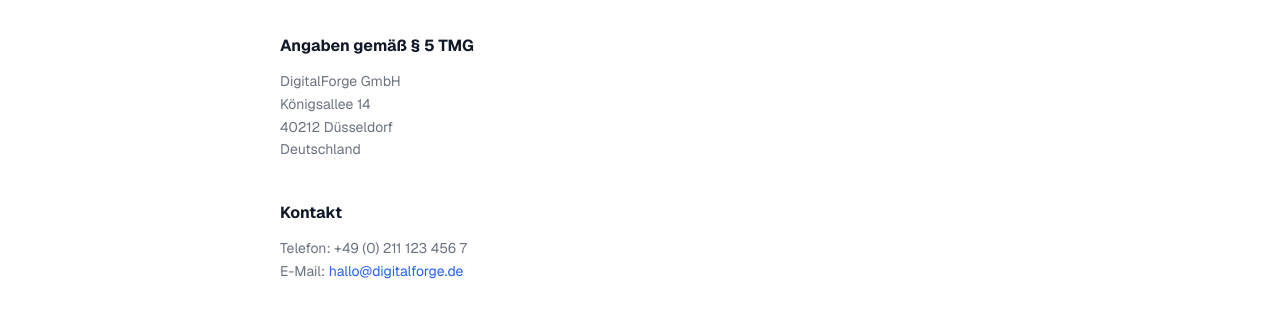
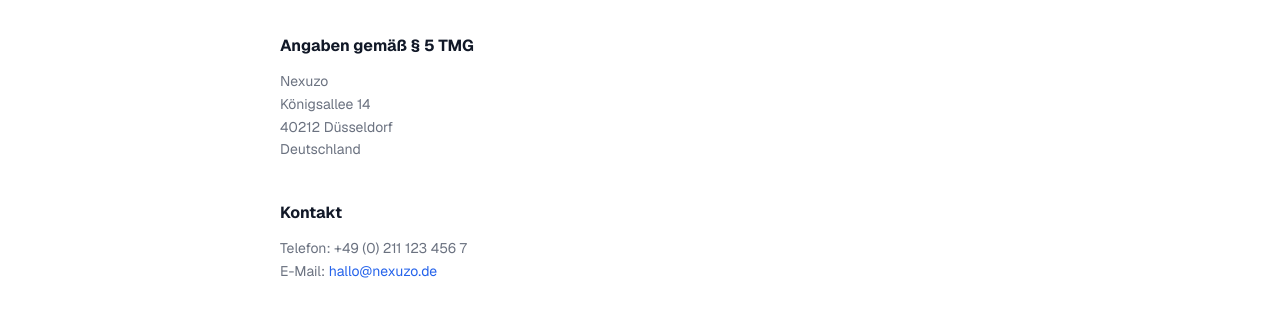
Before and after one commit to chjungdus/Neue-Website, a Next.js app: page /impressum in a window 1280 px wide. Shown: the part 282-608 px from the top of the page. Built offline with nearby package versions, Linux system fonts and the light colour scheme.

Commit message:
rebrand: DigitalForge → Nexuzo in impressum

```diff
--- a/src/app/impressum/page.tsx
+++ b/src/app/impressum/page.tsx
@@ -24,7 +24,7 @@
           <section>
             <h2 className="text-[#111827] font-bold text-base mb-3">Angaben gemäß § 5 TMG</h2>
             <p className="leading-relaxed text-sm">
-              DigitalForge GmbH
+              Nexuzo
               <br />
               Königsallee 14
               <br />
@@ -40,8 +40,8 @@
               Telefon: +49 (0) 211 123 456 7
               <br />
               E-Mail:{" "}
-              <a href="mailto:hallo@digitalforge.de" className="text-[#2563eb] hover:underline">
-                hallo@digitalforge.de
+              <a href="mailto:hallo@nexuzo.de" className="text-[#2563eb] hover:underline">
+                hallo@nexuzo.de
               </a>
             </p>
           </section>
```
